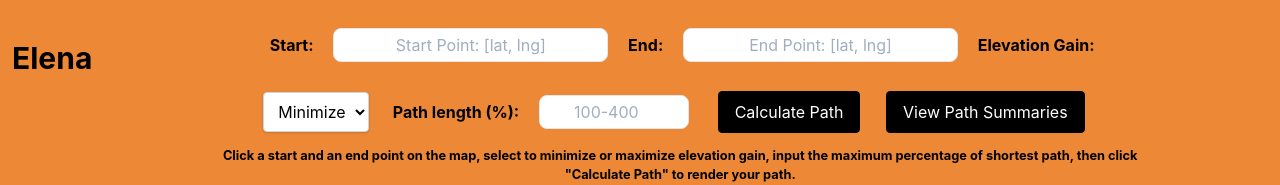
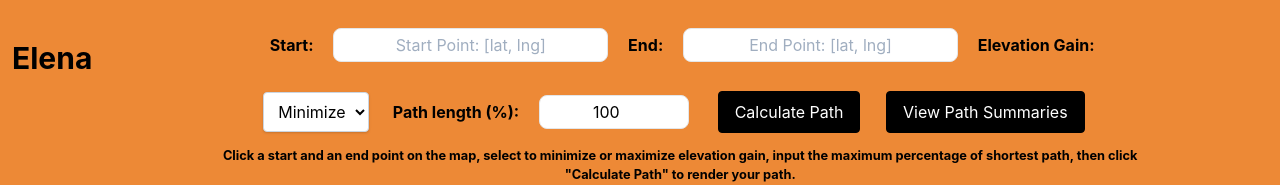
Before and after one commit to smeyerhot/ElenaProject, a Next.js app in the folder client/: page / in a window 1280 px wide. Shown: the top 185 px of the page. Built offline with nearby package versions, Linux system fonts and the light colour scheme; a web font is replaced by a local one.

Commit message:
Set default value for the percent input field to 100.

```diff
--- a/client/src/components/map.js
+++ b/client/src/components/map.js
@@ -174,7 +174,7 @@ export default function MyMap (props) {
               'start': null,
               'end': null,
               'minMax':'',
-              'percent': '',
+              'percent': 100,
               'done': false
             })
         }
--- a/client/src/components/mapInput.js
+++ b/client/src/components/mapInput.js
@@ -5,7 +5,7 @@ export default function MapInput (props) {
       'start': null,
       'end': null,
       'minMax': '',
-      'percent': ''
+      'percent': 100
     });
     function sendData(){
       let values = {
@@ -52,8 +52,8 @@ export default function MapInput (props) {
                 <option value = 'Minimize' selected>Minimize</option>
                 <option value = 'Maximize'>Maximize</option>
             </select>
-            <label htmlFor = "%" className = "ml-5 font-bold"> Path length (%): </label>
-            <span><input id = "%" type="number" className = "input-small inline-block text-center" placeholder = "100-400" min = '100' max = '400'onChange = {(e) => setState({start: state.start, end: state.end, minMax: state.minMax, percent: e.target.value})}/></span>
+            <label htmlFor = "%" className = "ml-5 font-bold" > Path length (%): </label>
+            <span><input id = "%" type="number" className = "input-small inline-block text-center" value = {state.percent ? state.percent : null} placeholder = "100-400" min = '100' max = '400'onChange = {(e) => setState({start: state.start, end: state.end, minMax: state.minMax, percent: e.target.value})}/></span>
             <button className = "button bg-black text-white border-black btn" onClick = {sendData}>Calculate Path </button>
             <button className = "button bg-black text-white border-black btn" onClick = {toggleSummaryPanel}>View Path Summaries</button>
             <br/>
```
